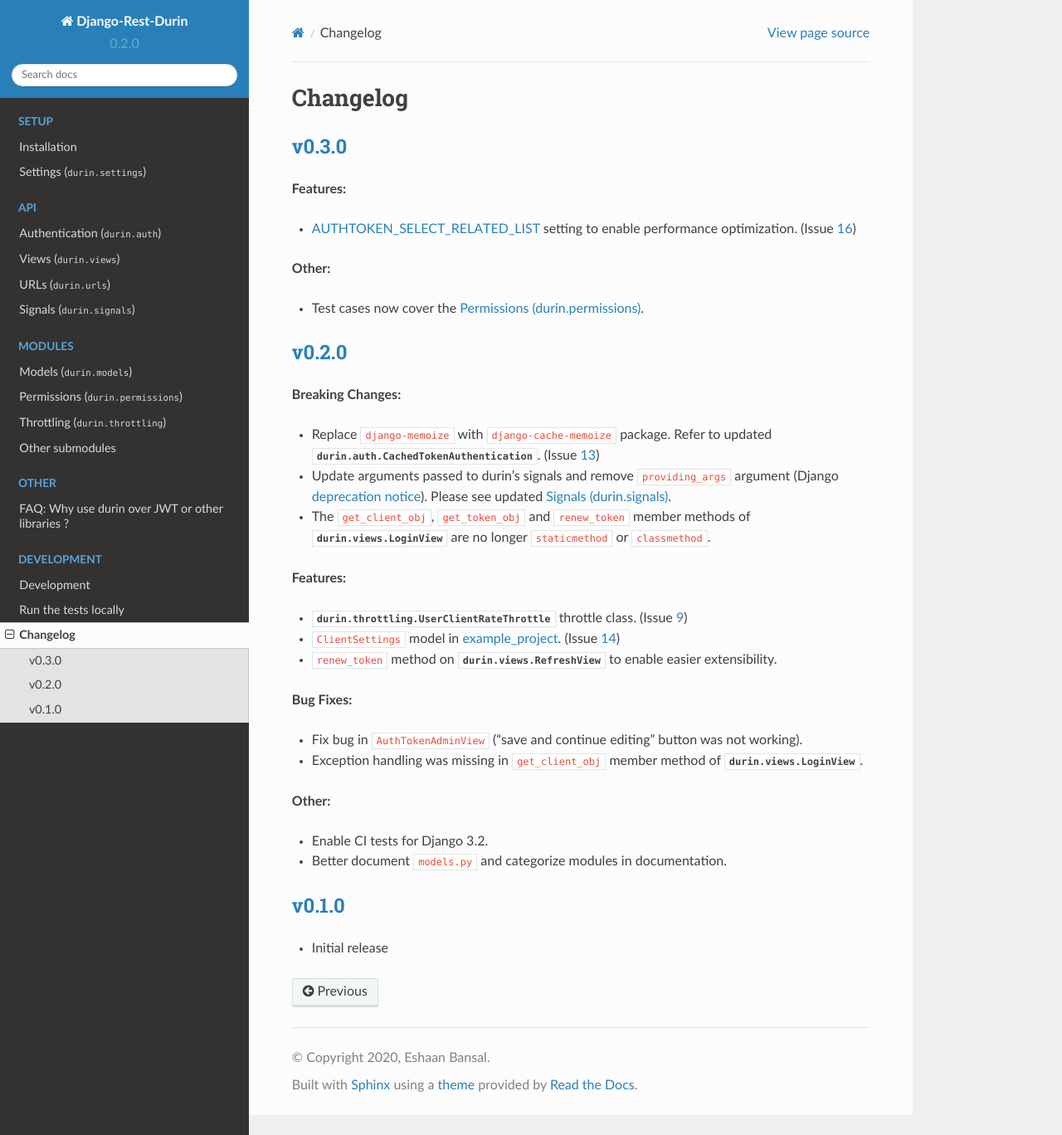
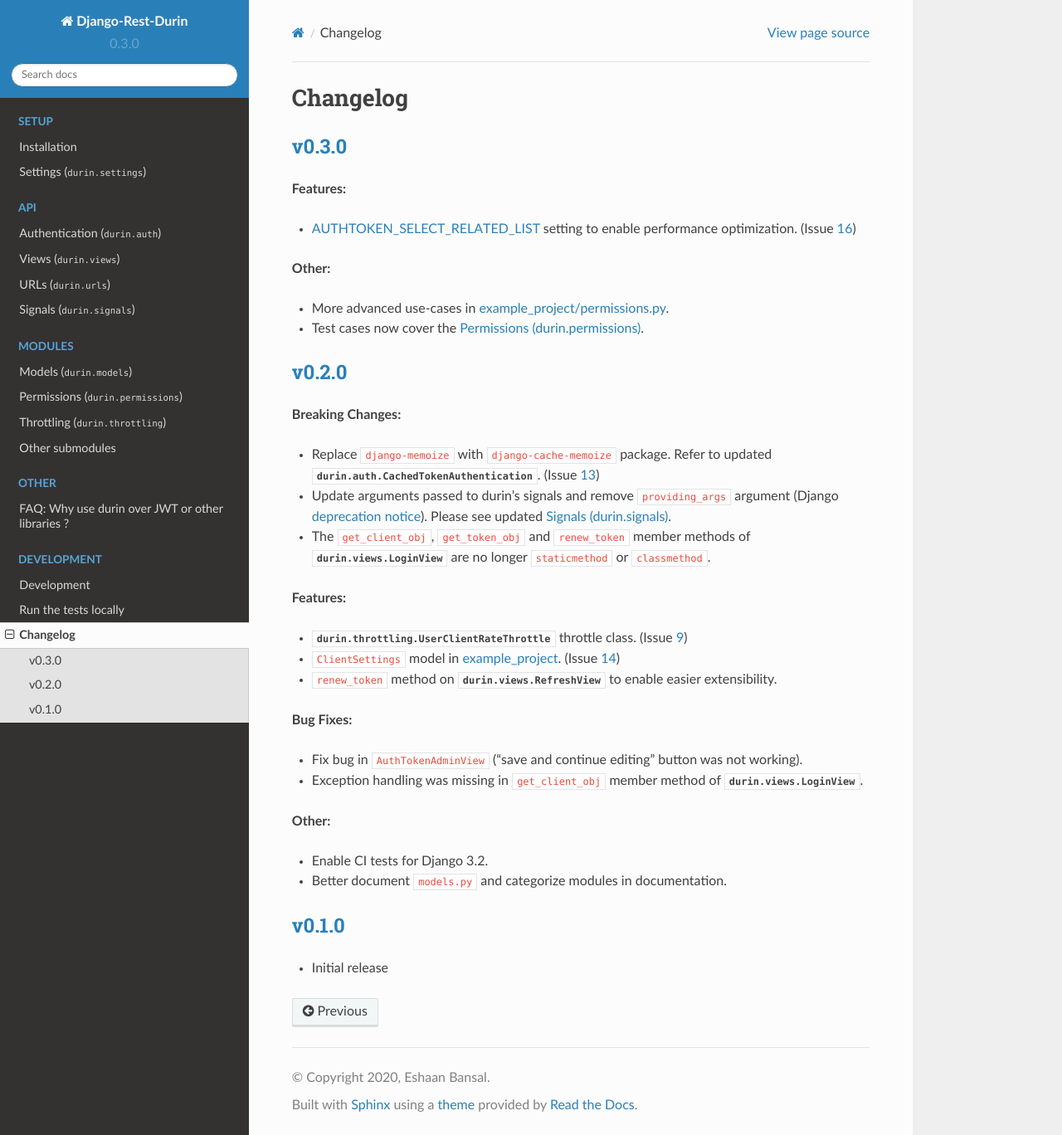
Before and after one commit to eshaan7/django-rest-durin, a Sphinx documentation site: the page built from docs/source/changelog.rst, in a window 1280 px wide and 1368 px high. Shown: the whole window at 83% size. Built offline with Sphinx 7.4.7 and the Read the Docs theme 2.0.0, drawn with Linux system fonts in a browser that asks for light colours.

Commit message:
Release: Bump version no. to v0.3.0, update changelog

```diff
--- a/docs/source/changelog.rst
+++ b/docs/source/changelog.rst
@@ -1,5 +1,6 @@
 Changelog
 ============
+
 
 `v0.3.0 <https://github.com/eshaan7/django-rest-durin/releases/tag/v0.3.0>`__
 --------------------------------------------------------------------------------
@@ -10,9 +11,11 @@ Changelog
 
 **Other:**
 
+- More advanced use-cases in `example_project/permissions.py`_.
 - Test cases now cover the :doc:`permissions`.
 
 .. _16: https://github.com/Eshaan7/django-rest-durin/issues/16
+.. _example_project/permissions.py: https://github.com/Eshaan7/django-rest-durin/blob/main/example_project/permissions.py
 
 
 `v0.2.0 <https://github.com/eshaan7/django-rest-durin/releases/tag/v0.2.0>`__
--- a/docs/source/conf.py
+++ b/docs/source/conf.py
@@ -31,9 +31,9 @@ project = "Django-Rest-Durin"
 copyright = "2020, Eshaan Bansal"
 author = "Eshaan Bansal"
 
-version = "0.2.0"
+version = "0.3.0"
 # The full version, including alpha/beta/rc tags
-release = "v0.2.0"
+release = "v0.3.0"
 
 
 # -- General configuration ---------------------------------------------------
--- a/setup.py
+++ b/setup.py
@@ -19,7 +19,7 @@ GITHUB_URL = "https://github.com/eshaan7/django-rest-durin"
 setup(
     name="django-rest-durin",
     url=GITHUB_URL,
-    version="0.2.0",
+    version="0.3.0",
     license="MIT",
     description="""
     Per API client token authentication Module for django rest framework.
```
